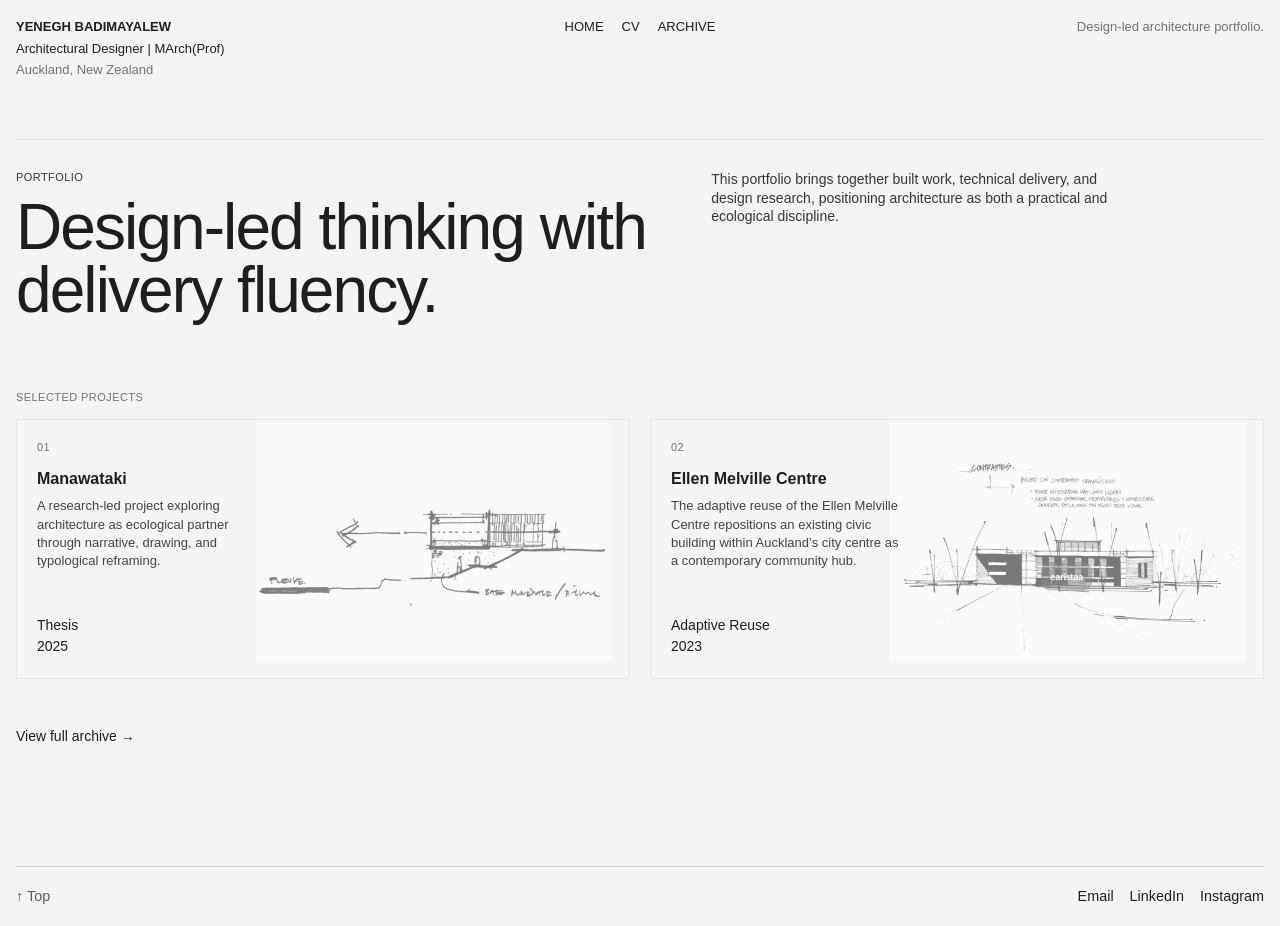
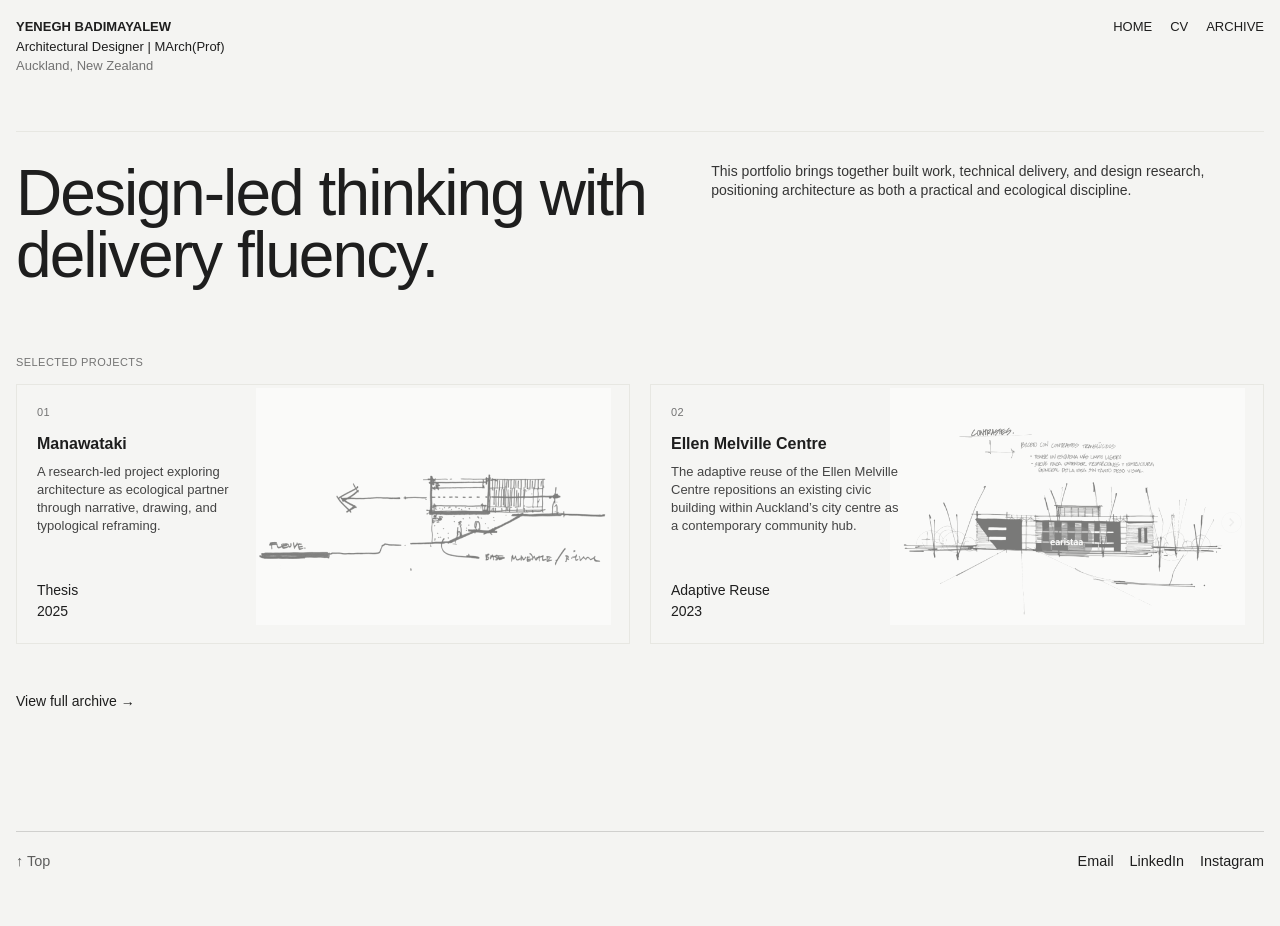
Before and after one commit to Yenegh/yenegh-portfolio, a Next.js app: page / in a window 1280 px wide. After the commit the page ends 891 px from the top, so only its background shows below. Built offline with nearby package versions, Linux system fonts and the light colour scheme.

Commit message:
Refine homepage layout: remove redundancy, improve hero balance

```diff
--- a/app/globals.css
+++ b/app/globals.css
@@ -60,24 +60,18 @@ select {
 .site-header {
   position: relative;
   display: grid;
-  grid-template-columns: 1fr 1fr 1fr;
-  gap: 16px;
-  padding: 18px 0 32px;
+  grid-template-columns: 1fr auto;
+  gap: 16px 24px;
+  padding: 18px 0 28px;
   margin-bottom: 28px;
   font-size: 13px;
   align-items: start;
 }
 
-.site-identity,
-.main-nav,
-.site-header .tagline {
-  align-self: start;
-}
-
 .site-identity {
   display: flex;
   flex-direction: column;
-  gap: 4px;
+  gap: 2px;
 }
 
 .site-title,
@@ -107,16 +101,11 @@ select {
 }
 
 .main-nav {
-  justify-self: center;
+  justify-self: end;
   display: flex;
   gap: 18px;
   text-transform: uppercase;
-}
-
-.site-header .tagline {
-  justify-self: end;
-  text-align: right;
-  color: var(--muted);
+  align-items: flex-start;
 }
 
 /* =========================================================
@@ -170,7 +159,7 @@ select {
 .hero p,
 .lead {
   margin: 0;
-  max-width: 54ch;
+  max-width: 100ch; /* instead of 54ch */
   color: #353535;
 }
 
--- a/app/layout.tsx
+++ b/app/layout.tsx
@@ -42,7 +42,7 @@ export default function RootLayout({ children }: Readonly<{ children: React.Reac
   {/* RIGHT — contact */}
   <div style={{ display: "flex", gap: "16px", flexWrap: "wrap" }}>
     <a
-      href="mailto:yenegh@email.com"
+      href="mailto:yenegh@gmail.com"
       style={{ textDecoration: "none", color: "inherit" }}
     >
       Email
--- a/app/page.tsx
+++ b/app/page.tsx
@@ -9,7 +9,6 @@ export default function HomePage() {
     <main>
       <section className="hero">
         <div>
-          <p className="section-label">Portfolio</p>
           <h1>Design-led thinking with delivery fluency.</h1>
         </div>
         <div>
--- a/components/Header.tsx
+++ b/components/Header.tsx
@@ -25,8 +25,6 @@ export function Header() {
         <Link href="/cv">CV</Link>
         <Link href="/archive">Archive</Link>
       </nav>
-
-      <div className="tagline">Design-led architecture portfolio.</div>
 
       <button
         type="button"
```
